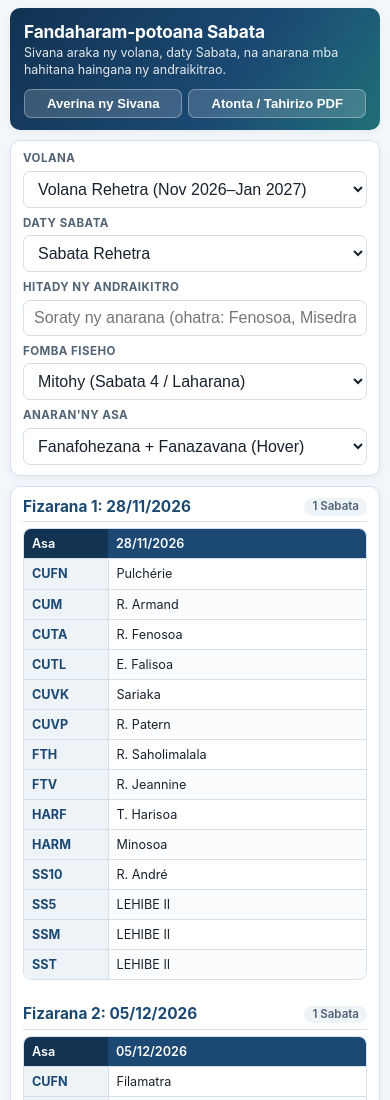
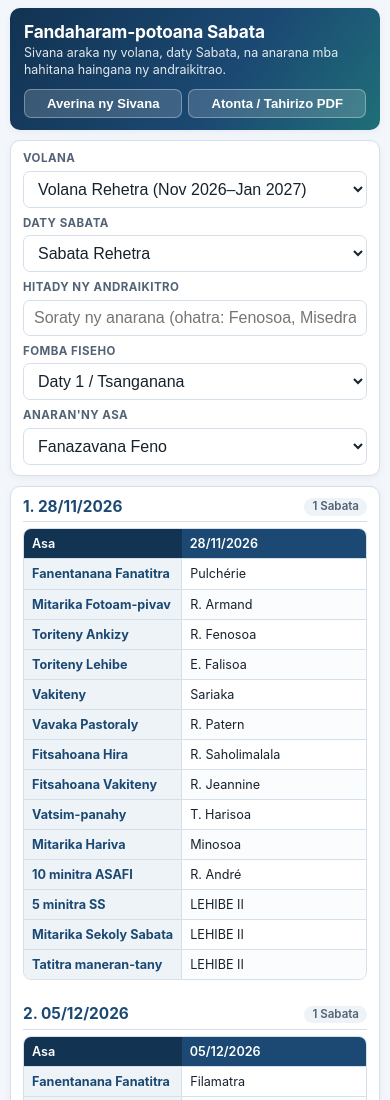
Before and after one commit to nainaw/scheduler, a plain HTML site: page index.html in a window 390 px wide. Shown: the top 1100 px of the page. Drawn offline with Linux system fonts and the light colour scheme.

Commit message:
Add mobile device detection and update view mode

```diff
--- a/index.html
+++ b/index.html
@@ -486,6 +486,7 @@
           <label for="viewMode">Fomba Fiseho</label>
           <select id="viewMode">
             <option value="continuous-4">Mitohy (Sabata 4 / Laharana)</option>
+            <option value="one-col">Daty 1 / Tsanganana</option>
             <option value="split-matrix">Tabilao Isam-bolana</option>
             <option value="one-month">Tabilao Volana Iray</option>
             <option value="all-dates-table">Tabilao Daty Rehetra (Taloha &rarr; Vaovao)</option>
@@ -1051,6 +1052,64 @@
       return `<div class="chunk-grid">${chunksHtml}</div>${legendHtml}`;
     }
 
+
+    function isMobileDevice() {
+      return window.innerWidth <= 640 || /Android|iPhone|iPad|iPod|Mobile/i.test(navigator.userAgent || "");
+    }
+
+    function buildContinuousOneColView(rows, memberQuery) {
+      const sortedDates = Array.from(
+        new Map(rows.map((r) => [r.Date, r._dt])).entries()
+      )
+        .sort((a, b) => (a[1] && b[1] ? a[1] - b[1] : 0))
+        .map(([d]) => d);
+
+      const tasks = Array.from(new Set(allRows.map((r) => r.Task)));
+      const lookup = {};
+      for (const r of rows) {
+        lookup[`${r.Task}|||${r.Date}`] = r.AssignedMember;
+      }
+
+      const chunksHtml = sortedDates
+        .map((dStr, idx) => {
+          const bodyRows = tasks
+            .map((t) => {
+              const val = lookup[`${t}|||${dStr}`] || "";
+              const isHit = memberQuery && val.toLowerCase().includes(memberQuery);
+              return `<tr><td class="task-cell">${renderTaskCellContent(t)}</td><td class="${isHit ? "highlight-match" : ""}">${val}</td></tr>`;
+            })
+            .join("");
+
+          return `
+            <div class="month-section">
+              <div class="month-heading">
+                <span>${idx + 1}. ${dStr}</span>
+                <span class="month-pill">1 Sabata</span>
+              </div>
+              <div class="table-wrap">
+                <table>
+                  <thead>
+                    <tr><th class="task-col">Asa</th><th>${dStr}</th></tr>
+                  </thead>
+                  <tbody>${bodyRows}</tbody>
+                </table>
+              </div>
+            </div>`;
+        })
+        .join("");
+
+      const legendItems = tasks
+        .filter((t) => taskDescriptions[t] && taskDescriptions[t] !== t)
+        .map((t) => `<strong>${t}</strong>: ${taskDescriptions[t]}`)
+        .join(" &bull; ");
+
+      const legendHtml = legendItems
+        ? `<div class="task-legend"><strong>Fanazavana ny Asa:</strong> ${legendItems}</div>`
+        : "";
+
+      return `<div class="chunk-grid">${chunksHtml}</div>${legendHtml}`;
+    }
+
     function renderSchedule() {
       const monthVal = document.getElementById("monthFilter").value;
       const sabVal = document.getElementById("sabbathFilter").value;
@@ -1069,6 +1128,11 @@
 
       if (filtered.length === 0) {
         container.innerHTML = `<p style="color: var(--muted);">Tsy misy fandaharam-potoana mifanaraka amin'ny sivana voafidy.</p>`;
+        return;
+      }
+
+      if (mode === "one-col") {
+        container.innerHTML = buildContinuousOneColView(filtered, memberQuery);
         return;
       }
 
@@ -1215,6 +1279,8 @@
       populateSabbathDropdown();
       document.getElementById("sabbathFilter").value = "ALL";
       document.getElementById("memberSearch").value = "";
+      document.getElementById("taskDisplayMode").value = "desc-only";
+      document.getElementById("viewMode").value = isMobileDevice() ? "one-col" : "continuous-4";
       renderSchedule();
     }
 
@@ -1274,6 +1340,9 @@
     });
 
     taskDescriptions = parseTasksCSV(DEFAULT_TASKS_CSV);
+    const mobileUser = isMobileDevice();
+    document.getElementById("taskDisplayMode").value = "desc-only";
+    document.getElementById("viewMode").value = mobileUser ? "one-col" : "continuous-4";
     allRows = parseCSV(SAMPLE_CSV);
     populateMonthDropdown();
     populateSabbathDropdown();
```
